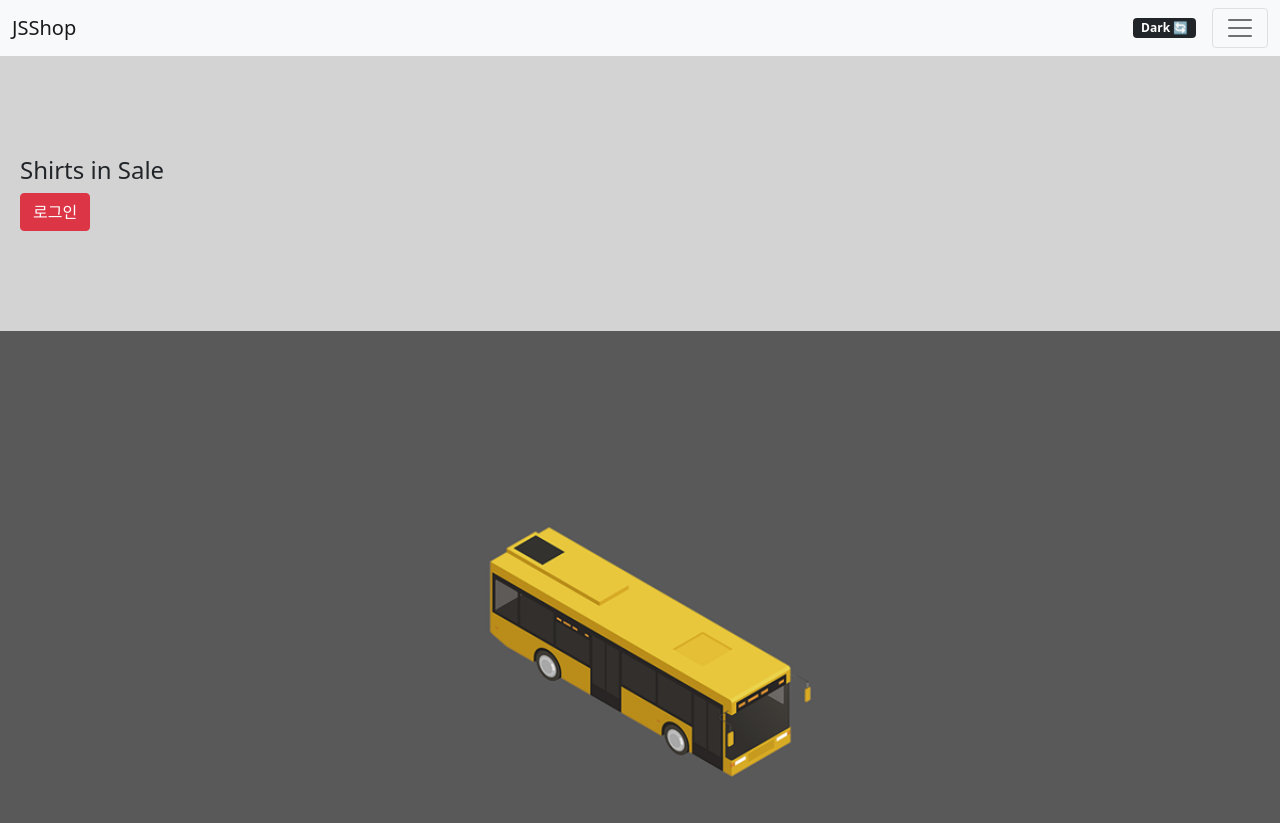
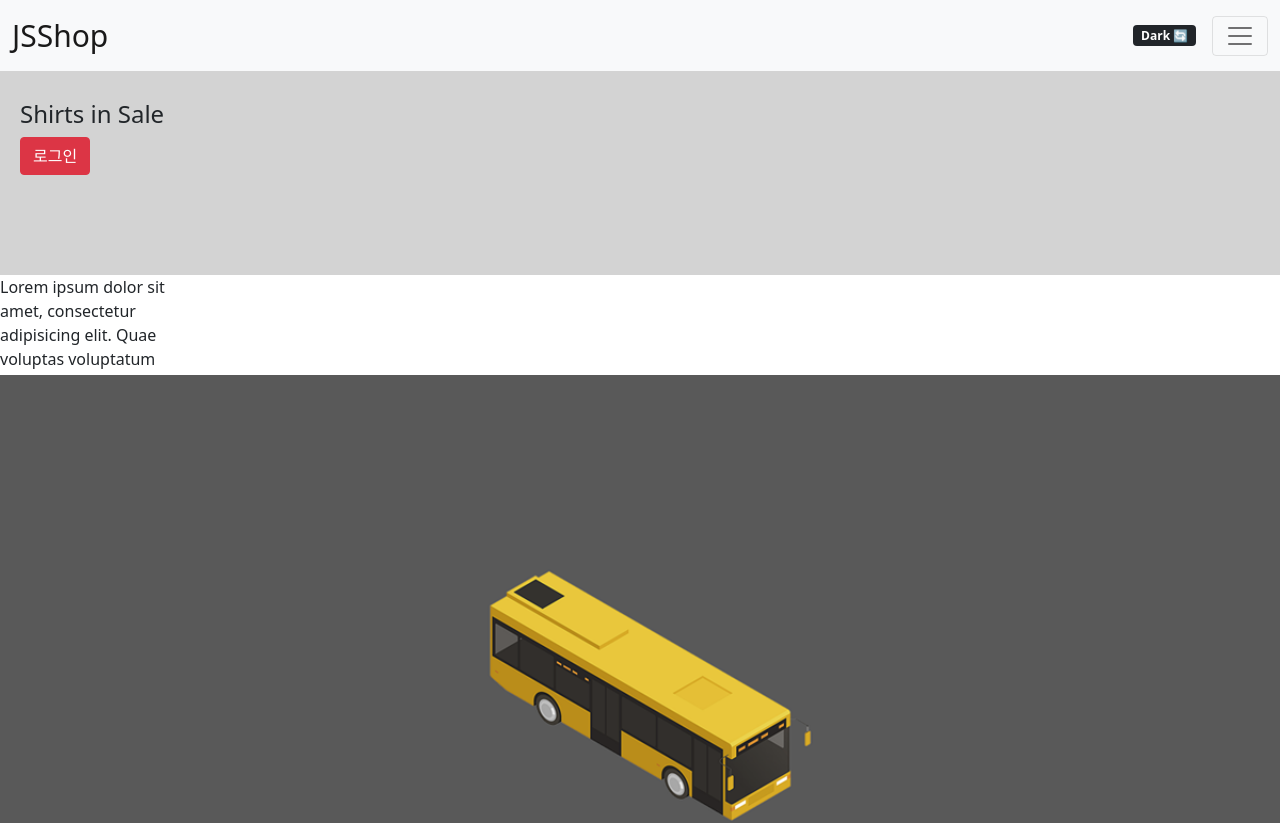
Before and after one commit to Eunji-Nam/appleJS, a plain HTML site: page index0.html in a window 1280 px wide. Shown: the top 823 px of the page. Drawn offline with nearby package versions, Linux system fonts and the light colour scheme.

Commit message:
스크롤 이벤트

```diff
--- a/index0.html
+++ b/index0.html
@@ -53,6 +53,39 @@
         <button id="login" class="btn btn-danger">로그인</button>
     </div>
 
+    <div class="lorem" style="width: 200px; height: 100px; overflow-y: scroll">
+        Lorem ipsum dolor sit amet, consectetur adipisicing elit.
+        Quae voluptas voluptatum minus praesentium fugit debitis at,
+        laborum ipsa itaque placeat sit, excepturi eius.
+        Nostrum perspiciatis, eligendi quae consectetur praesentium exercitationem.
+    </div>
+
+    <script>
+        // 문제 1. 스크롤바 100px 내리면 로고 폰트사이즈 작게 만들기
+        window.addEventListener('scroll', function() {
+            var 스크롤 = window.scrollY
+            if (스크롤 > 100) {
+                $('.navbar-brand').css('font-size', '20px')
+            } else {
+                $('.navbar-brand').css('font-size', '30px')
+            }
+        })
+
+        // 문제 2. 박스 끝까지 스크롤시 알림띄우기
+        // div의 스크롤바 내린 양 + 100(div의 height) == div의 실제높이
+        $('.lorem').on('scroll', function() {
+            var 스크롤양 = document.querySelector('.lorem').scrollTop;
+            var 실제높이 = document.querySelector('.lorem').scrollHeight;
+            var 높이 = document.querySelector('.lorem').clientHeight; // 눈에 보이는 div높이
+
+            if(스크롤양 + 높이 >= 실제높이) {
+                alert('다 읽음!!')
+            }
+            console.log(스크롤양, 실제높이, 높이);
+        })
+
+    </script>
+
     <div style="overflow: hidden">
         <div class="slide-container">
             <div class="slide-box">
@@ -78,14 +111,25 @@
         <span id="num">5</span>초 이내 구매시 사은품 증정!
     </div>
 
+    <div style="height: 1000px"></div>
+
     <script>
-        function vat(a) {
-            return a * 0.1
-        }
 
-        console.log(vat(50000))
+        // window.addEventListener('scroll', function() {
+        //     // console.log(window.scrollY);
+        //     window.scrollBy(0, 100);
+        // })
 
+        // $(window).on('scroll', function() {
+        //     console.log($(window).scrollTop());
+        // })
 
+        // 함수 return문법
+        // function vat(a) {
+        //     return a * 0.1
+        // }
+
+        // console.log(vat(50000))
 
         // 캐러셀
         var 지금사진 = 0
--- a/main.css
+++ b/main.css
@@ -1,5 +1,16 @@
 body {
     margin: 0;
+}
+
+.navbar {
+    position: fixed;
+    width: 100%;
+    z-index: 5;
+}
+
+.navbar-brand{
+    font-size: 30px;
+    transition: all 1s;
 }
 
 .alert-box {
```
Lines whose indentation alone changed are shown as unchanged.
